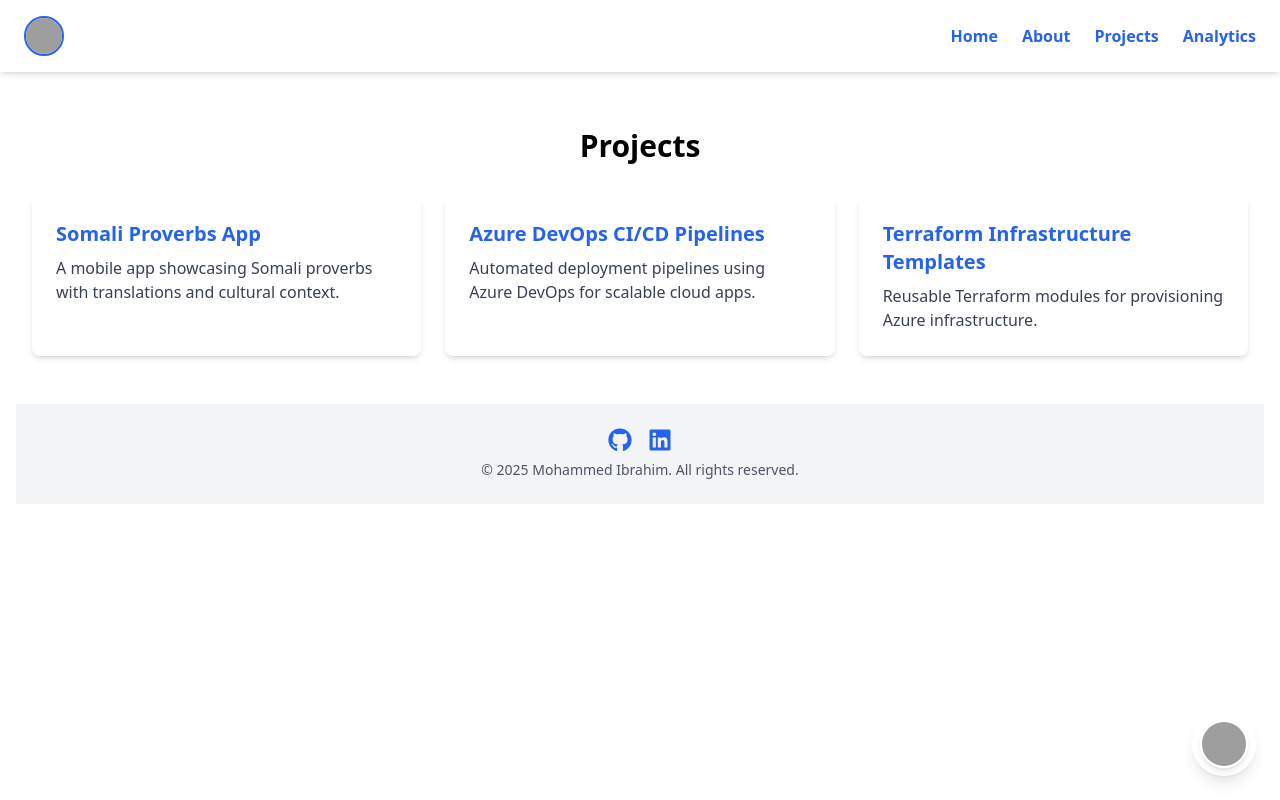
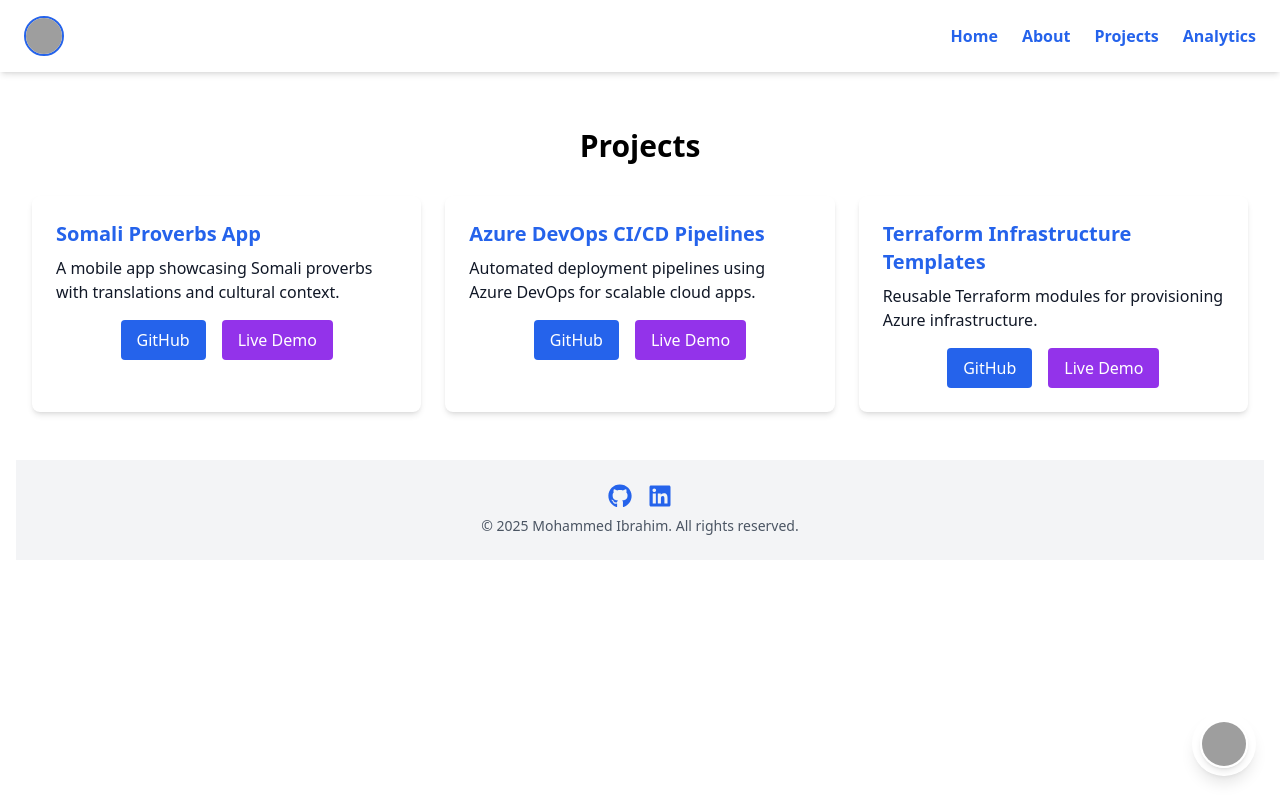
Before and after one commit to Githup-action-project/Azure-Static-Portfolio-Site-, a React (Vite) app: page /projects in a window 1280 px wide. Built offline with nearby package versions, Linux system fonts and the light colour scheme; grey boxes are pictures that could not be loaded.

Commit message:
A GitHub button with the GitHub icon

```diff
--- a/package.json
+++ b/package.json
@@ -7,6 +7,7 @@
     "preview": "vite preview"
   },
   "dependencies": {
+    "@axe-core/react": "^4.10.2",
     "chart.js": "^4.5.1",
     "react": "^18.2.0",
     "react-chartjs-2": "^5.3.0",
--- a/src/App.jsx
+++ b/src/App.jsx
@@ -9,6 +9,9 @@
 import VisitorAnalytics from "./components/VisitorAnalytics";
 import Footer from "./components/Footer";
 import BackToTop from "./components/BackToTop";
+
+
+
 
 function App() {
   return (
--- a/src/components/Navbar.jsx
+++ b/src/components/Navbar.jsx
@@ -31,7 +31,7 @@
         </ul>
 
         {/* Mobile Menu Button */}
-        <button onClick={() => setIsOpen(!isOpen)} className="md:hidden text-blue-600">
+        <button onClick={() => setIsOpen(!isOpen)} className="md:hidden text-blue-600" aria-label={isOpen ? "Close menu" : "Open menu"}>
           {isOpen ? <HiX size={24} /> : <HiMenu size={24} />}
         </button>
       </div>
--- a/src/pages/About.jsx
+++ b/src/pages/About.jsx
@@ -4,7 +4,7 @@
   return (
     <section id="about" className="my-12 animate-fadeIn">
       <h2 className="text-3xl font-semibold text-blue-700 mb-4">About Me</h2>
-      <p className="text-gray-700 mb-6">
+      <p className="text-gray-800 mb-6">
         I'm a Software Engineer Lead with a passion for building scalable cloud infrastructure and automating workflows using DevOps practices.
       </p>
       <div className="grid grid-cols-2 md:grid-cols-3 gap-4">
--- a/src/pages/Projects.jsx
+++ b/src/pages/Projects.jsx
@@ -1,33 +1,65 @@
-
 import React from "react";
 
 function Projects() {
   const projectList = [
     {
       title: "Somali Proverbs App",
-      description: "A mobile app showcasing Somali proverbs with translations and cultural context."
+      description: "A mobile app showcasing Somali proverbs with translations and cultural context.",
+      github: "https://github.com/yourusername/somali-proverbs-app",
+      demo: "https://somali-proverbs-app.vercel.app"
     },
     {
       title: "Azure DevOps CI/CD Pipelines",
-      description: "Automated deployment pipelines using Azure DevOps for scalable cloud apps."
+      description: "Automated deployment pipelines using Azure DevOps for scalable cloud apps.",
+      github: "https://github.com/yourusername/azure-devops-pipelines",
+      demo: "https://azure-pipelines-demo.netlify.app"
     },
     {
       title: "Terraform Infrastructure Templates",
-      description: "Reusable Terraform modules for provisioning Azure infrastructure."
+      description: "Reusable Terraform modules for provisioning Azure infrastructure.",
+      github: "https://github.com/yourusername/terraform-azure-modules",
+      demo: "https://terraform-modules-demo.vercel.app"
     }
   ];
 
   return (
-    <section id="projects" className="my-12 px-4">
+    <section id="projects" className="my-12 px-4 animate-fadeIn">
       <h2 className="text-3xl font-bold text-center mb-8">Projects</h2>
       <div className="grid grid-cols-1 md:grid-cols-2 lg:grid-cols-3 gap-6">
         {projectList.map((project, index) => (
           <div
             key={index}
-            className="bg-white p-6 rounded-lg shadow-md hover:shadow-xl transform hover:scale-105 transition duration-300"
+            className="bg-white dark:bg-gray-800 p-6 rounded-lg shadow-md hover:shadow-xl transform hover:scale-105 transition duration-300"
           >
-            <h3 className="text-xl font-semibold mb-2 text-blue-600">{project.title}</h3>
-            <p className="text-gray-700">{project.description}</p>
+            <h3 className="text-xl font-semibold mb-2 text-blue-600 dark:text-blue-400">
+              {project.title}
+            </h3>
+            <p className="text-gray-900 dark:text-gray-200">{project.description}</p>
+
+            {(project.github || project.demo) && (
+              <div className="flex justify-center gap-4 mt-4">
+                {project.github && (
+                  <a
+                    href={project.github}
+                    target="_blank"
+                    rel="noopener noreferrer"
+                    className="bg-blue-600 text-white px-4 py-2 rounded hover:bg-blue-700 transition"
+                  >
+                    GitHub
+                  </a>
+                )}
+                {project.demo && (
+                  <a
+                    href={project.demo}
+                    target="_blank"
+                    rel="noopener noreferrer"
+                    className="bg-purple-600 text-white px-4 py-2 rounded hover:bg-purple-700 transition"
+                  >
+                    Live Demo
+                  </a>
+                )}
+              </div>
+            )}
           </div>
         ))}
       </div>
```
Also changed, not shown: 1 other file (tests, documents, lock files or other folders).
